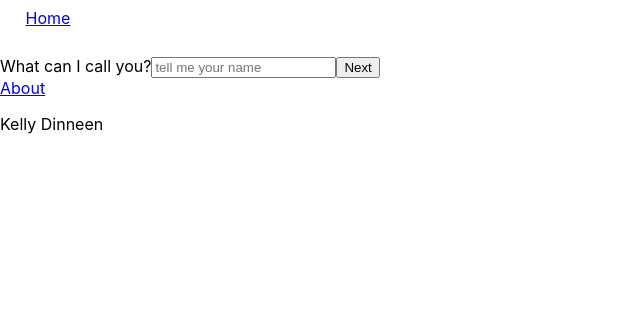
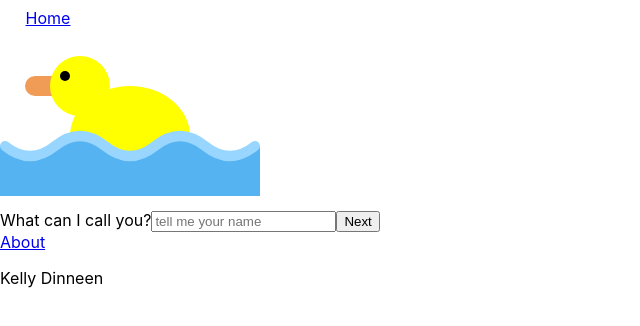
Before and after one commit to kellydinneen/rubberduck, a React (Create React App) app: page /form in a window 1280 px wide. Shown: the top 326 px of the page, without its empty margins (0-640 px from the left). Built offline with nearby package versions, Linux system fonts and the light colour scheme.

Commit message:
Add duck to form

```diff
--- a/src/components/Form/Form.js
+++ b/src/components/Form/Form.js
@@ -1,6 +1,7 @@
 import React, { useState, useEffect } from 'react';
 import { Link } from "react-router-dom";
 import determinePrescriptionType from './formResponseProcessing';
+import Duck from '../Duck/Duck';
 import './Form.css';
 
 const Form = (props) => {
@@ -37,6 +38,8 @@ const Form = (props) => {
   }
 
   return (
+    <>
+    <Duck />
       <form>
         {currentQuestion === 1 && <label>
         What can I call you?
@@ -188,6 +191,7 @@ const Form = (props) => {
           <button className='submit-button' type='button' onClick={() => setCurrentQuestion(1)}>Submit</button>
         </Link>}
       </form>
+    </>
   )
 }
 
```
Lines whose indentation alone changed are shown as unchanged.
